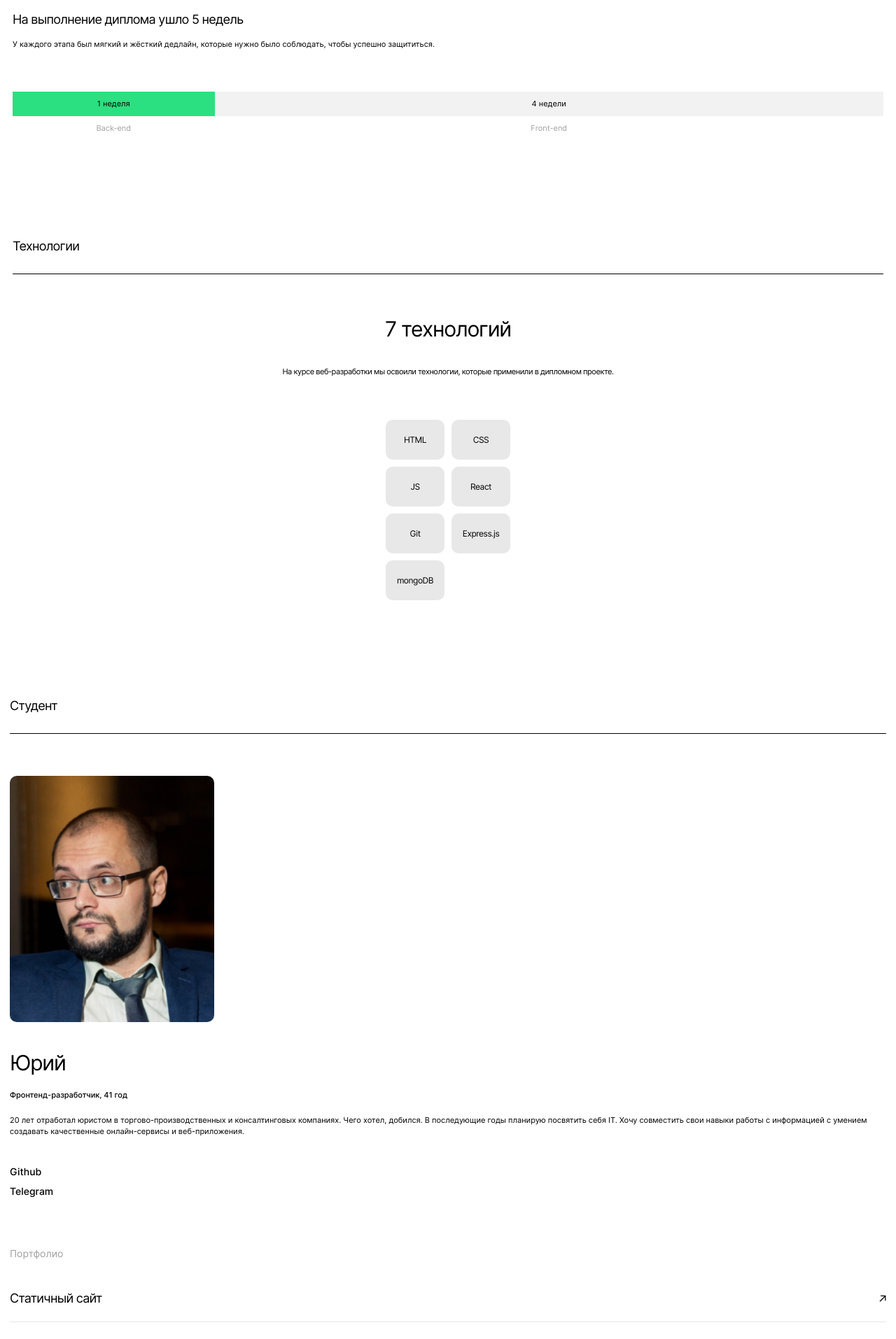
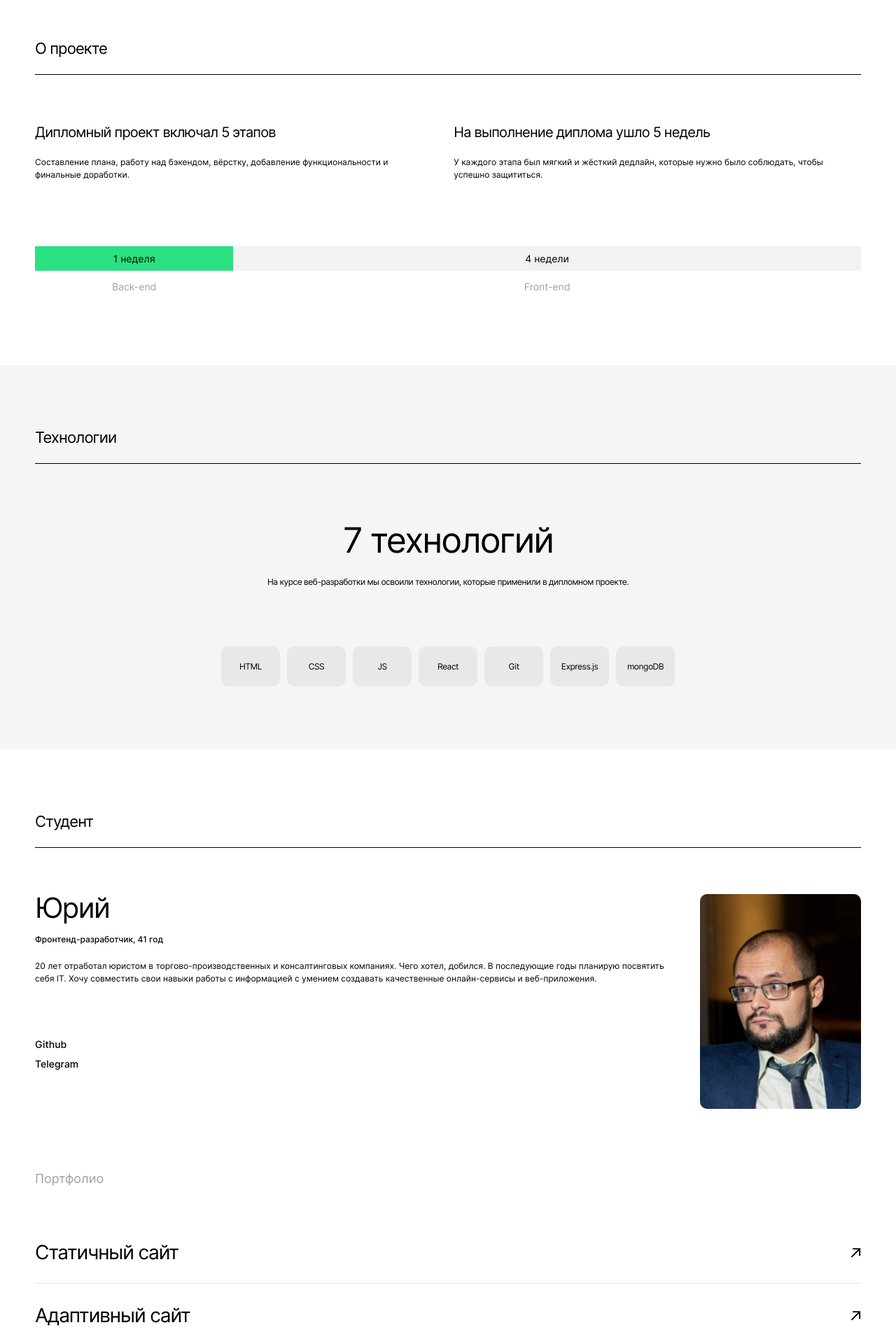
Before and after one commit to pnrf/movies-explorer-frontend, a React (Create React App) app: page / in a window 1280 px wide. Shown: the part 820-2734 px from the top of the page at 70% size. Built offline with nearby package versions, Linux system fonts and the light colour scheme.

Commit message:
feat: add adaptive layout for 768px

```diff
--- a/src/components/AboutMe/AboutMe.css
+++ b/src/components/AboutMe/AboutMe.css
@@ -75,3 +75,49 @@
 .about-me__link:hover {
   opacity: .6;
 }
+
+@media screen and (min-width: 768px) {
+  .about-me {
+    margin: 90px 50px;
+  }
+
+  .about-me__title {
+    padding: 0 0 23px;
+    font-size: 22px;
+    line-height: 27px;
+  }
+
+  .about-me__wrapper {
+    flex-direction: row-reverse;
+    margin: 66px 0 0;
+  }
+
+  .about-me__image {
+    width: 255px;
+    height: 307px;
+  }
+
+  .about-me__info {
+    margin: 0 50px 0 0;
+  }
+
+  .about-me__name {
+    font-size: 40px;
+    line-height: 40px;
+  }
+
+  .about-me__profession {
+    margin: 16px 0 0;
+    font-size: 12px;
+    line-height: 18px;
+  }
+
+  .about-me__description {
+    font-size: 12px;
+    line-height: 18px;
+  }
+
+  .about-me__link-list {
+    margin: 75px 0 0;
+  }
+}
--- a/src/components/AboutProject/AboutProject.css
+++ b/src/components/AboutProject/AboutProject.css
@@ -73,3 +73,48 @@
   font-size: 11px;
   line-height: 13px;
 }
+
+@media screen and (min-width: 768px) {
+  .about-project {
+    margin: 90px 50px;
+  }
+
+  .about-project__title {
+    margin: 0;
+    padding: 0 0 23px;
+    font-size: 22px;
+    line-height: 27px;
+  }
+
+  .about-project__thesis-list {
+    margin: 70px 0 93px;
+    display: flex;
+    gap: 30px;
+  }
+
+  .about-project__thesis-list-item {
+    margin: 0;
+  }
+
+  .about-project__thesis-title {
+    font-size: 20px;
+    line-height: 24px;
+  }
+
+  .about-project__thesis-text {
+    margin: 22px 0 0;
+    font-size: 12px;
+    line-height: 18px;
+  }
+
+  .about-project__timeline-interval {
+    padding: 9px 10px;
+    font-size: 14px;
+    line-height: 17px;
+  }
+
+  .about-project__timeline-caption {
+    font-size: 14px;
+    line-height: 17px;
+  }
+}
--- a/src/components/Footer/Footer.css
+++ b/src/components/Footer/Footer.css
@@ -54,7 +54,41 @@
 }
 
 @media screen and (min-width: 768px) {
+  .footer__text {
+    width: calc(100% - 60px);
+    border: none;
+    margin: 79px 0 0;
+    padding: 0 0px 20px;
+    font-size: 13px;
+    line-height: 16px;
+  }
 
+  .footer__nav {
+    flex-direction: row;
+    justify-content: space-between;
+    border-top: 1px solid #E8E8E8;
+    width: calc(100% - 60px);
+    margin: 0;
+    padding: 20px 0;
+  }
+
+  .footer__copyright {
+    margin: 0;
+    color: #000;
+    font-size: 13px;
+    line-height: 16px;
+  }
+
+  .footer__nav-list {
+    display: flex;
+    gap: 20px;
+  }
+
+  .footer__nav-item {
+    margin: 0;
+    font-size: 13px;
+    line-height: 16px;
+  }
 }
 
 @media screen and (min-width: 1280px) {
--- a/src/components/Portfolio/Portfolio.css
+++ b/src/components/Portfolio/Portfolio.css
@@ -1,5 +1,5 @@
 .portfolio {
-  margin: 70px 14px;
+  margin: 70px 14px 51px;
 }
 
 .portfolio__title {
@@ -41,3 +41,24 @@
 .portfolio__link:hover {
   opacity: .6;
 }
+
+@media screen and (min-width: 768px) {
+  .portfolio {
+    margin: 90px 50px;
+  }
+
+  .portfolio__title {
+    font-size: 18px;
+  }
+
+  .portfolio__link-list {
+    margin: 50px 0 0;
+  }
+
+  .portfolio__link {
+    font-weight: 400;
+    font-size: 28px;
+    line-height: 50px;
+    background-size: 15px;
+  }
+}
--- a/src/components/Promo/Promo.css
+++ b/src/components/Promo/Promo.css
@@ -7,8 +7,6 @@
   text-align: center;
   background-color: #073042;
 }
-
-.promo__container {}
 
 .promo__title {
   margin: 44px 10px 0;
@@ -50,3 +48,25 @@
   width: 210px;
   height: 206px;
 }
+
+@media screen and (min-width: 768px) {
+  .promo {
+    padding: 140px 0 76px;
+  }
+
+  .promo__title {
+    margin: 48px 44px 0;
+    font-weight: 400;
+    font-size: 40px;
+    line-height: 50px;
+  }
+
+  .promo__subtitle {
+    margin: 22px 254px 92px;
+  }
+
+  .promo__bgr-img {
+    width: 310px;
+    height: 304px;
+  }
+}
--- a/src/components/Techs/Techs.css
+++ b/src/components/Techs/Techs.css
@@ -60,3 +60,38 @@
   line-height: 15px;
   letter-spacing: -0.04em;
 }
+
+@media screen and (min-width: 768px) {
+  .techs {
+    margin: 0;
+    padding: 90px 50px;
+    background-color: #F5F5F5;
+  }
+
+  .techs__title {
+    padding: 0 0 23px;
+    font-size: 22px;
+    line-height: 27px;
+  }
+
+  .techs__wrapper {
+    margin: 80px 0 0;
+  }
+
+  .techs__text-title {
+    margin: 0 0 22px;
+    font-size: 50px;
+    line-height: 58px;
+  }
+
+  .techs__text-description {
+    margin: 0 104px;
+    font-size: 12px;
+    line-height: 18px;
+  }
+
+  .techs__list {
+    max-width: none;
+    margin: 83px 0 0;
+  }
+}
```
